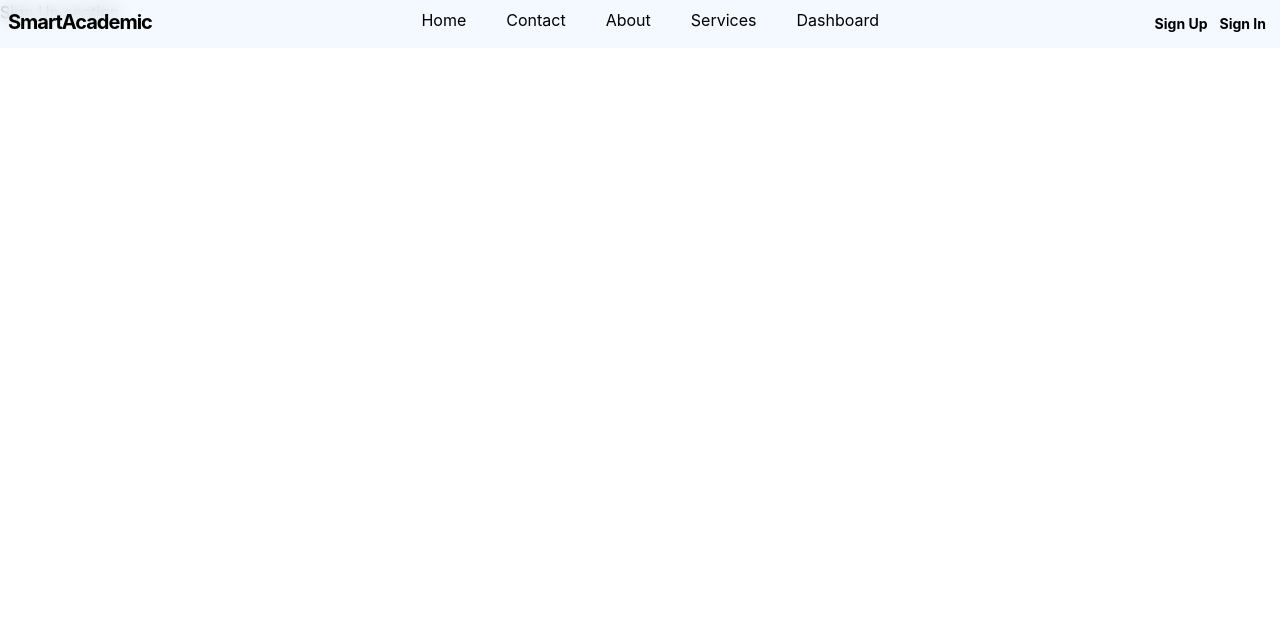
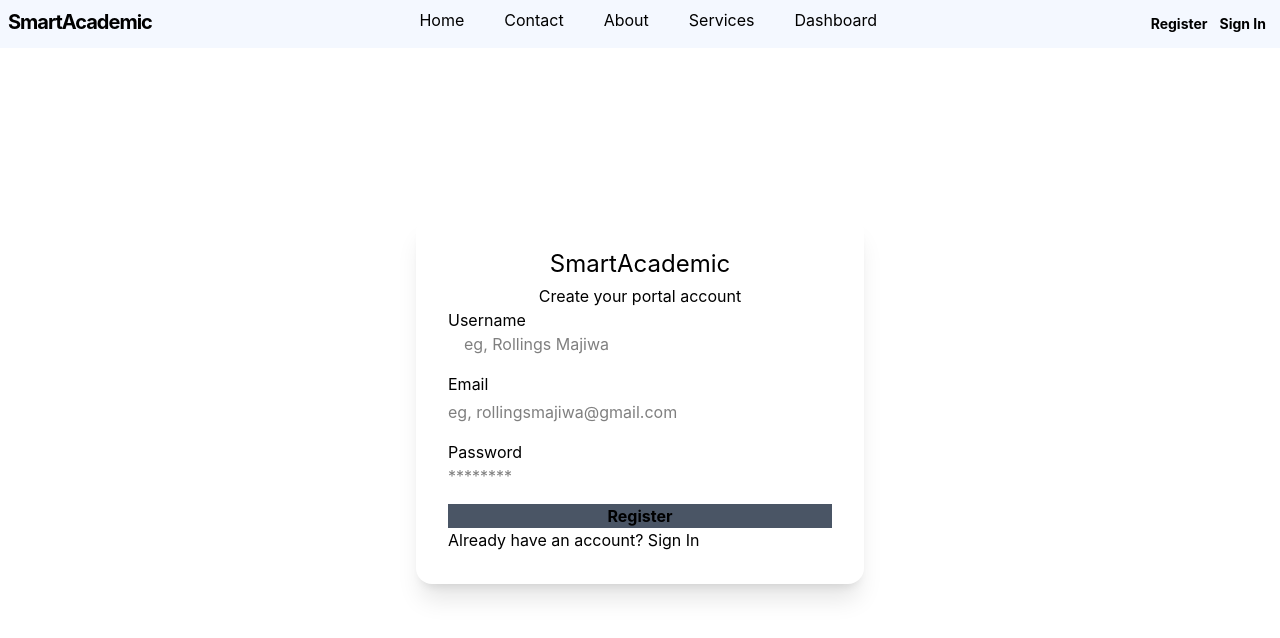
Before and after one commit to rollingsmajiwa/smartcademic_project-frondend, a React (Vite) app: page /signup in a window 1280 px wide. Shown: the top 638 px of the page. Built offline with nearby package versions, Linux system fonts and the light colour scheme.

Commit message:
Feat: create register form and fetch register api

```diff
--- a/src/components/Navbar.jsx
+++ b/src/components/Navbar.jsx
@@ -22,8 +22,8 @@ function Navbar() {
                 </ul>
             </div>
             <div>
-              <button type="submit" className=" font-bold text-sm rounded-lg p-1.5"><Link to="/login">Sign Up</Link></button>
-            <button type="submit" className=" font-bold text-sm rounded-lg p-1.5"><Link to="/login">Sign In</Link></button>
+              <button type="submit" className=" font-bold text-sm rounded-lg p-1.5"><Link to="/signup">Register</Link></button>
+            <button type="submit" className=" font-bold text-sm rounded-lg p-1.5"><Link to="/signin">Sign In</Link></button>
 
             </div>
         </div>
--- a/src/pages/SignUP.jsx
+++ b/src/pages/SignUP.jsx
@@ -1,8 +1,73 @@
-import React from "react";
+import React, { useState } from 'react';
+import { useNavigate, Link } from 'react-router-dom';
 
-function SignUp() {
-    return (
-        <>Sign Up section</>
-    )
+export default function Signup() {
+  const [username, setUsername] = useState('');
+  const [email, setEmail] = useState('');
+  const [password, setPassword] = useState('');
+  const [error, setError] = useState('');
+  const [success, setSuccess] = useState('');
+  const navigate = useNavigate();
+
+  const handleRegister = async (e) => {
+    e.preventDefault();
+    setError('');
+    setSuccess('');
+
+    try {
+      const response = await fetch('http://127.0.0.1:8000/api/register/', {
+        method: 'POST',
+        headers: { 'Content-Type': 'application/json' },
+        body: JSON.stringify({ username, email, password }),
+      });
+
+      const data = await response.json();
+
+      if (response.ok) {
+        setSuccess('Account created successfully! Redirecting to Log in...');
+        setTimeout(() => navigate('/signin'), 1500);
+      } else {
+        const errorMsg = Object.values(data).flat().join(' ');
+        setError(errorMsg || 'Registration failed.');
+      }
+    } catch (err) {
+      setError('Network error. Could not connect to backend.');
+    }
+  };
+
+  return (
+    <div className="min-h-screen flex items-center justify-center p-6">
+      <div className="bg-white rounded-2xl shadow-xl w-full max-w-md p-8">
+        <div className="text-center">
+          <h2 className="text-2xl">SmartAcademic</h2>
+          <p className="text-x mt-1">Create your portal account</p>
+        </div>
+
+        {error && <div className="p-3 rounded-xl mb-4 text-center">{error}</div>}
+        {success && <div className=" p-3 rounded-xl mb-4 text-center">{success}</div>}
+
+        <form onSubmit={handleRegister} className="space-y-4">
+          <div>
+            <label className="mb-1">Username</label>
+            <input type="text" value={username} onChange={(e) => setUsername(e.target.value)} required className="w-full px-4" placeholder="eg, Rollings Majiwa" />
+          </div>
+          <div>
+            <label className="block mb-1">Email</label>
+            <input type="email" value={email} onChange={(e) => setEmail(e.target.value)} required className="w-full" placeholder="eg, rollingsmajiwa@gmail.com" />
+          </div>
+          <div>
+            <label>Password</label>
+            <input type="password" value={password} onChange={(e) => setPassword(e.target.value)} required className="w-full" placeholder="********" />
+          </div>
+          <button type="submit" className="w-full font-bold bg-gray-600">
+            Register
+          </button>
+        </form>
+
+        <div>
+          Already have an account? <Link to="/signin" >Sign In</Link>
+        </div>
+      </div>
+    </div>
+  );
 }
-export default SignUp
```
